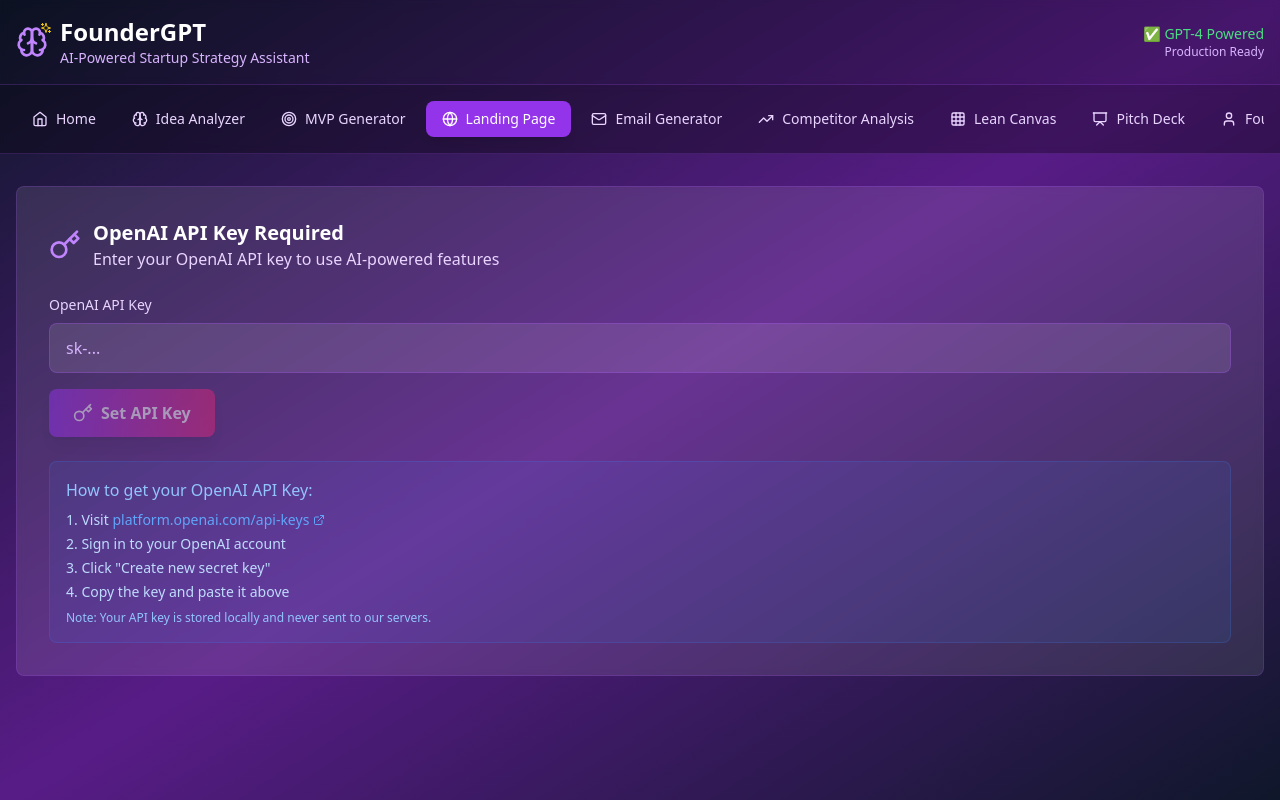
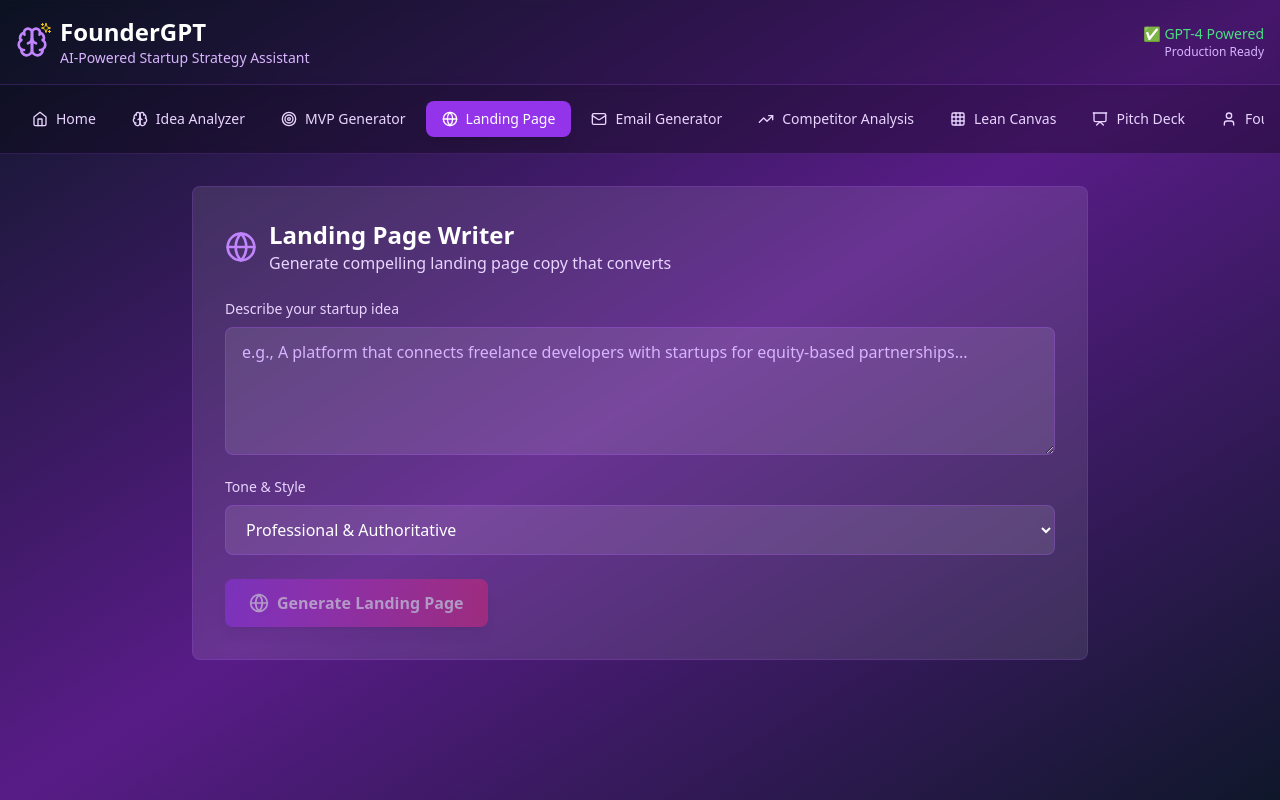
Before and after one commit to 123wiseshaurya/foundersgpt, a React (Vite) app: page / in a window 1280 px wide. Both pictures are taken after a click on the button "Landing Page". Built offline with nearby package versions, Linux system fonts and the light colour scheme.

Commit message:
Remove API Key UI Prompts and Use Environment Variables

```diff
--- a/src/components/tools/CompetitorAnalysis.tsx
+++ b/src/components/tools/CompetitorAnalysis.tsx
@@ -3,25 +3,15 @@ import { TrendingUp, Sparkles, Search, Users, DollarSign, Shield } from 'lucide-
 import { generateStructuredResponse } from '../../lib/openai';
 import { SYSTEM_PROMPTS, JSON_SCHEMAS } from '../../lib/prompts';
 import { ErrorMessage } from '../ui/ErrorMessage';
-import { ApiKeyPrompt } from '../ui/ApiKeyPrompt';
 
 export const CompetitorAnalysis: React.FC = () => {
   const [idea, setIdea] = useState('');
   const [isAnalyzing, setIsAnalyzing] = useState(false);
   const [result, setResult] = useState<any>(null);
   const [error, setError] = useState<string | null>(null);
-  const [apiKey, setApiKey] = useState<string | null>(
-    localStorage.getItem('openai_api_key')
-  );
-
-  const handleApiKeySet = (key: string) => {
-    setApiKey(key);
-    localStorage.setItem('openai_api_key', key);
-    (window as any).VITE_OPENAI_API_KEY = key;
-  };
 
   const handleAnalyze = async () => {
-    if (!idea.trim() || !apiKey) return;
+    if (!idea.trim()) return;
 
     setIsAnalyzing(true);
     setError(null);
@@ -64,10 +54,6 @@ export const CompetitorAnalysis: React.FC = () => {
       default: return 'bg-purple-500/20 text-purple-300';
     }
   };
-
-  if (!apiKey) {
-    return <ApiKeyPrompt onApiKeySet={handleApiKeySet} />;
-  }
 
   return (
     <div className="max-w-6xl mx-auto">
--- a/src/components/tools/EmailGenerator.tsx
+++ b/src/components/tools/EmailGenerator.tsx
@@ -3,7 +3,6 @@ import { Mail, Sparkles, Copy, Check } from 'lucide-react';
 import { generateStructuredResponse } from '../../lib/openai';
 import { SYSTEM_PROMPTS, JSON_SCHEMAS } from '../../lib/prompts';
 import { ErrorMessage } from '../ui/ErrorMessage';
-import { ApiKeyPrompt } from '../ui/ApiKeyPrompt';
 
 export const EmailGenerator: React.FC = () => {
   const [idea, setIdea] = useState('');
@@ -14,18 +13,9 @@ export const EmailGenerator: React.FC = () => {
   const [result, setResult] = useState<any>(null);
   const [error, setError] = useState<string | null>(null);
   const [copied, setCopied] = useState(false);
-  const [apiKey, setApiKey] = useState<string | null>(
-    localStorage.getItem('openai_api_key')
-  );
-
-  const handleApiKeySet = (key: string) => {
-    setApiKey(key);
-    localStorage.setItem('openai_api_key', key);
-    (window as any).VITE_OPENAI_API_KEY = key;
-  };
 
   const handleGenerate = async () => {
-    if (!idea.trim() || !apiKey) return;
+    if (!idea.trim()) return;
 
     setIsGenerating(true);
     setError(null);
@@ -68,10 +58,6 @@ export const EmailGenerator: React.FC = () => {
     setCopied(true);
     setTimeout(() => setCopied(false), 2000);
   };
-
-  if (!apiKey) {
-    return <ApiKeyPrompt onApiKeySet={handleApiKeySet} />;
-  }
 
   return (
     <div className="max-w-4xl mx-auto">
--- a/src/components/tools/FounderBio.tsx
+++ b/src/components/tools/FounderBio.tsx
@@ -3,7 +3,6 @@ import { User, Sparkles, Copy, Check } from 'lucide-react';
 import { generateStructuredResponse } from '../../lib/openai';
 import { SYSTEM_PROMPTS, JSON_SCHEMAS } from '../../lib/prompts';
 import { ErrorMessage } from '../ui/ErrorMessage';
-import { ApiKeyPrompt } from '../ui/ApiKeyPrompt';
 
 export const FounderBio: React.FC = () => {
   const [role, setRole] = useState('');
@@ -14,18 +13,9 @@ export const FounderBio: React.FC = () => {
   const [result, setResult] = useState<any>(null);
   const [error, setError] = useState<string | null>(null);
   const [copied, setCopied] = useState<string | null>(null);
-  const [apiKey, setApiKey] = useState<string | null>(
-    localStorage.getItem('openai_api_key')
-  );
-
-  const handleApiKeySet = (key: string) => {
-    setApiKey(key);
-    localStorage.setItem('openai_api_key', key);
-    (window as any).VITE_OPENAI_API_KEY = key;
-  };
 
   const handleGenerate = async () => {
-    if (!role.trim() || !apiKey) return;
+    if (!role.trim()) return;
 
     setIsGenerating(true);
     setError(null);
@@ -70,10 +60,6 @@ export const FounderBio: React.FC = () => {
     setCopied(type);
     setTimeout(() => setCopied(null), 2000);
   };
-
-  if (!apiKey) {
-    return <ApiKeyPrompt onApiKeySet={handleApiKeySet} />;
-  }
 
   const bioTypes = [
     { key: 'short', title: 'Short Bio (1-2 sentences)', description: 'Perfect for team pages, quick introductions' },
--- a/src/components/tools/IdeaAnalyzer.tsx
+++ b/src/components/tools/IdeaAnalyzer.tsx
@@ -3,32 +3,15 @@ import { Brain, Sparkles, Users, Target, TrendingUp } from 'lucide-react';
 import { generateStructuredResponse } from '../../lib/openai';
 import { SYSTEM_PROMPTS, JSON_SCHEMAS } from '../../lib/prompts';
 import { ErrorMessage } from '../ui/ErrorMessage';
-import { ApiKeyPrompt } from '../ui/ApiKeyPrompt';
 
 export const IdeaAnalyzer: React.FC = () => {
   const [idea, setIdea] = useState('');
   const [isGenerating, setIsGenerating] = useState(false);
   const [result, setResult] = useState<any>(null);
   const [error, setError] = useState<string | null>(null);
-  const [apiKey, setApiKey] = useState<string | null>(null);
-
-  useEffect(() => {
-    const savedApiKey = localStorage.getItem('openai_api_key');
-    if (savedApiKey) {
-      setApiKey(savedApiKey);
-      // Set the API key in environment
-      (window as any).VITE_OPENAI_API_KEY = savedApiKey;
-    }
-  }, []);
-
-  const handleApiKeySet = (key: string) => {
-    setApiKey(key);
-    localStorage.setItem('openai_api_key', key);
-    (window as any).VITE_OPENAI_API_KEY = key;
-  };
 
   const handleAnalyze = async () => {
-    if (!idea.trim() || !apiKey) return;
+    if (!idea.trim()) return;
 
     setIsGenerating(true);
     setError(null);
@@ -63,10 +46,6 @@ export const IdeaAnalyzer: React.FC = () => {
       setIsGenerating(false);
     }
   };
-
-  if (!apiKey) {
-    return <ApiKeyPrompt onApiKeySet={handleApiKeySet} />;
-  }
 
   return (
     <div className="max-w-4xl mx-auto">
--- a/src/components/tools/LandingPageWriter.tsx
+++ b/src/components/tools/LandingPageWriter.tsx
@@ -3,7 +3,6 @@ import { Globe, Sparkles, Eye, MousePointer } from 'lucide-react';
 import { generateStructuredResponse } from '../../lib/openai';
 import { SYSTEM_PROMPTS, JSON_SCHEMAS } from '../../lib/prompts';
 import { ErrorMessage } from '../ui/ErrorMessage';
-import { ApiKeyPrompt } from '../ui/ApiKeyPrompt';
 
 export const LandingPageWriter: React.FC = () => {
   const [idea, setIdea] = useState('');
@@ -11,18 +10,9 @@ export const LandingPageWriter: React.FC = () => {
   const [isGenerating, setIsGenerating] = useState(false);
   const [result, setResult] = useState<any>(null);
   const [error, setError] = useState<string | null>(null);
-  const [apiKey, setApiKey] = useState<string | null>(
-    localStorage.getItem('openai_api_key')
-  );
-
-  const handleApiKeySet = (key: string) => {
-    setApiKey(key);
-    localStorage.setItem('openai_api_key', key);
-    (window as any).VITE_OPENAI_API_KEY = key;
-  };
 
   const handleGenerate = async () => {
-    if (!idea.trim() || !apiKey) return;
+    if (!idea.trim()) return;
 
     setIsGenerating(true);
     setError(null);
@@ -58,10 +48,6 @@ export const LandingPageWriter: React.FC = () => {
       setIsGenerating(false);
     }
   };
-
-  if (!apiKey) {
-    return <ApiKeyPrompt onApiKeySet={handleApiKeySet} />;
-  }
 
   return (
     <div className="max-w-4xl mx-auto">
--- a/src/components/tools/LeanCanvas.tsx
+++ b/src/components/tools/LeanCanvas.tsx
@@ -3,7 +3,6 @@ import { Grid3X3, Sparkles, Download, FileImage, FileText } from 'lucide-react';
 import { generateStructuredResponse } from '../../lib/openai';
 import { SYSTEM_PROMPTS, JSON_SCHEMAS } from '../../lib/prompts';
 import { ErrorMessage } from '../ui/ErrorMessage';
-import { ApiKeyPrompt } from '../ui/ApiKeyPrompt';
 import html2canvas from 'html2canvas';
 import jsPDF from 'jspdf';
 
@@ -13,18 +12,9 @@ export const LeanCanvas: React.FC = () => {
   const [isExporting, setIsExporting] = useState(false);
   const [result, setResult] = useState<any>(null);
   const [error, setError] = useState<string | null>(null);
-  const [apiKey, setApiKey] = useState<string | null>(
-    localStorage.getItem('openai_api_key')
-  );
-
-  const handleApiKeySet = (key: string) => {
-    setApiKey(key);
-    localStorage.setItem('openai_api_key', key);
-    (window as any).VITE_OPENAI_API_KEY = key;
-  };
 
   const handleGenerate = async () => {
-    if (!idea.trim() || !apiKey) return;
+    if (!idea.trim()) return;
 
     setIsGenerating(true);
     setError(null);
@@ -135,10 +125,6 @@ export const LeanCanvas: React.FC = () => {
       setIsExporting(false);
     }
   };
-
-  if (!apiKey) {
-    return <ApiKeyPrompt onApiKeySet={handleApiKeySet} />;
-  }
 
   const canvasItems = [
     { key: 'problem', gridArea: 'problem', color: 'border-red-500/30 bg-red-500/10' },
--- a/src/components/tools/MvpGenerator.tsx
+++ b/src/components/tools/MvpGenerator.tsx
@@ -3,25 +3,15 @@ import { Target, Sparkles, Star, ArrowRight } from 'lucide-react';
 import { generateStructuredResponse } from '../../lib/openai';
 import { SYSTEM_PROMPTS, JSON_SCHEMAS } from '../../lib/prompts';
 import { ErrorMessage } from '../ui/ErrorMessage';
-import { ApiKeyPrompt } from '../ui/ApiKeyPrompt';
 
 export const MvpGenerator: React.FC = () => {
   const [idea, setIdea] = useState('');
   const [isGenerating, setIsGenerating] = useState(false);
   const [result, setResult] = useState<any>(null);
   const [error, setError] = useState<string | null>(null);
-  const [apiKey, setApiKey] = useState<string | null>(
-    localStorage.getItem('openai_api_key')
-  );
-
-  const handleApiKeySet = (key: string) => {
-    setApiKey(key);
-    localStorage.setItem('openai_api_key', key);
-    (window as any).VITE_OPENAI_API_KEY = key;
-  };
 
   const handleGenerate = async () => {
-    if (!idea.trim() || !apiKey) return;
+    if (!idea.trim()) return;
 
     setIsGenerating(true);
     setError(null);
@@ -57,11 +47,6 @@ export const MvpGenerator: React.FC = () => {
       setIsGenerating(false);
     }
   };
-
-  if (!apiKey) {
-    return <ApiKeyPrompt onApiKeySet={handleApiKeySet} />;
-  }
-
 
   const getPriorityColor = (priority: string) => {
     switch (priority) {
--- a/src/components/tools/OnePager.tsx
+++ b/src/components/tools/OnePager.tsx
@@ -3,7 +3,6 @@ import { FileText, Sparkles, Download } from 'lucide-react';
 import { generateStructuredResponse } from '../../lib/openai';
 import { SYSTEM_PROMPTS, JSON_SCHEMAS } from '../../lib/prompts';
 import { ErrorMessage } from '../ui/ErrorMessage';
-import { ApiKeyPrompt } from '../ui/ApiKeyPrompt';
 
 export const OnePager: React.FC = () => {
   const [idea, setIdea] = useState('');
@@ -12,18 +11,9 @@ export const OnePager: React.FC = () => {
   const [isGenerating, setIsGenerating] = useState(false);
   const [result, setResult] = useState<any>(null);
   const [error, setError] = useState<string | null>(null);
-  const [apiKey, setApiKey] = useState<string | null>(
-    localStorage.getItem('openai_api_key')
-  );
-
-  const handleApiKeySet = (key: string) => {
-    setApiKey(key);
-    localStorage.setItem('openai_api_key', key);
-    (window as any).VITE_OPENAI_API_KEY = key;
-  };
 
   const handleGenerate = async () => {
-    if (!idea.trim() || !apiKey) return;
+    if (!idea.trim()) return;
 
     setIsGenerating(true);
     setError(null);
@@ -61,10 +51,6 @@ export const OnePager: React.FC = () => {
       setIsGenerating(false);
     }
   };
-
-  if (!apiKey) {
-    return <ApiKeyPrompt onApiKeySet={handleApiKeySet} />;
-  }
 
   return (
     <div className="max-w-4xl mx-auto">
--- a/src/components/tools/PitchDeckSlides.tsx
+++ b/src/components/tools/PitchDeckSlides.tsx
@@ -3,7 +3,6 @@ import { Presentation, Sparkles, ChevronRight } from 'lucide-react';
 import { generateStructuredResponse } from '../../lib/openai';
 import { SYSTEM_PROMPTS, JSON_SCHEMAS } from '../../lib/prompts';
 import { ErrorMessage } from '../ui/ErrorMessage';
-import { ApiKeyPrompt } from '../ui/ApiKeyPrompt';
 
 export const PitchDeckSlides: React.FC = () => {
   const [idea, setIdea] = useState('');
@@ -11,18 +10,9 @@ export const PitchDeckSlides: React.FC = () => {
   const [isGenerating, setIsGenerating] = useState(false);
   const [result, setResult] = useState<any>(null);
   const [error, setError] = useState<string | null>(null);
-  const [apiKey, setApiKey] = useState<string | null>(
-    localStorage.getItem('openai_api_key')
-  );
-
-  const handleApiKeySet = (key: string) => {
-    setApiKey(key);
-    localStorage.setItem('openai_api_key', key);
-    (window as any).VITE_OPENAI_API_KEY = key;
-  };
 
   const handleGenerate = async () => {
-    if (!idea.trim() || !apiKey) return;
+    if (!idea.trim()) return;
 
     setIsGenerating(true);
     setError(null);
@@ -58,10 +48,6 @@ export const PitchDeckSlides: React.FC = () => {
       setIsGenerating(false);
     }
   };
-
-  if (!apiKey) {
-    return <ApiKeyPrompt onApiKeySet={handleApiKeySet} />;
-  }
 
   return (
     <div className="max-w-4xl mx-auto">
--- a/src/components/ui/ApiKeyPrompt.tsx
+++ /dev/null
@@ -1,68 +0,0 @@
-import React, { useState } from 'react';
-import { Key, ExternalLink } from 'lucide-react';
-
-interface ApiKeyPromptProps {
-  onApiKeySet: (apiKey: string) => void;
-}
-
-export const ApiKeyPrompt: React.FC<ApiKeyPromptProps> = ({ onApiKeySet }) => {
-  const [apiKey, setApiKey] = useState('');
-
-  const handleSubmit = (e: React.FormEvent) => {
-    e.preventDefault();
-    if (apiKey.trim()) {
-      onApiKeySet(apiKey.trim());
-    }
-  };
-
-  return (
-    <div className="bg-white/10 backdrop-blur-sm rounded-lg p-8 border border-purple-500/20">
-      <div className="flex items-center space-x-3 mb-6">
-        <Key className="h-8 w-8 text-purple-400" />
-        <div>
-          <h3 className="text-xl font-semibold text-white">OpenAI API Key Required</h3>
-          <p className="text-purple-200">Enter your OpenAI API key to use AI-powered features</p>
-        </div>
-      </div>
-
-      <form onSubmit={handleSubmit} className="space-y-4">
-        <div>
-          <label htmlFor="apiKey" className="block text-sm font-medium text-purple-200 mb-2">
-            OpenAI API Key
-          </label>
-          <input
-            id="apiKey"
-            type="password"
-            value={apiKey}
-            onChange={(e) => setApiKey(e.target.value)}
-            placeholder="sk-..."
-            className="w-full px-4 py-3 bg-white/10 border border-purple-500/30 rounded-lg text-white placeholder-purple-300 focus:outline-none focus:ring-2 focus:ring-purple-500 focus:border-transparent"
-            required
-          />
-        </div>
-
-        <button
-          type="submit"
-          disabled={!apiKey.trim()}
-          className="bg-gradient-to-r from-purple-600 to-pink-600 hover:from-purple-700 hover:to-pink-700 disabled:opacity-50 disabled:cursor-not-allowed text-white font-bold py-3 px-6 rounded-lg transition-all duration-200 transform hover:scale-105 shadow-lg flex items-center space-x-2"
-        >
-          <Key className="h-5 w-5" />
-          <span>Set API Key</span>
-        </button>
-      </form>
-
-      <div className="mt-6 p-4 bg-blue-500/10 rounded-lg border border-blue-500/20">
-        <h4 className="font-medium text-blue-300 mb-2">How to get your OpenAI API Key:</h4>
-        <ol className="space-y-1 text-sm text-blue-200">
-          <li>1. Visit <a href="https://platform.openai.com/api-keys" target="_blank" rel="noopener noreferrer" className="text-blue-400 hover:underline inline-flex items-center">platform.openai.com/api-keys <ExternalLink className="h-3 w-3 ml-1" /></a></li>
-          <li>2. Sign in to your OpenAI account</li>
-          <li>3. Click "Create new secret key"</li>
-          <li>4. Copy the key and paste it above</li>
-        </ol>
-        <p className="text-xs text-blue-300 mt-2">
-          Note: Your API key is stored locally and never sent to our servers.
-        </p>
-      </div>
-    </div>
-  );
-};
--- a/src/lib/openai.ts
+++ b/src/lib/openai.ts
@@ -2,9 +2,9 @@ import OpenAI from 'openai';
 
 // Initialize OpenAI client
 function getOpenAIClient() {
-  const apiKey = import.meta.env.VITE_OPENAI_API_KEY || (window as any).VITE_OPENAI_API_KEY;
+  const apiKey = import.meta.env.VITE_OPENAI_API_KEY;
   if (!apiKey) {
-    throw new Error('OpenAI API key not found');
+    throw new Error('OpenAI API key not found. Please set VITE_OPENAI_API_KEY in your environment variables.');
   }
   return new OpenAI({
     apiKey,
```
Also changed, not shown: 1 other file (tests, documents, lock files or other folders).
